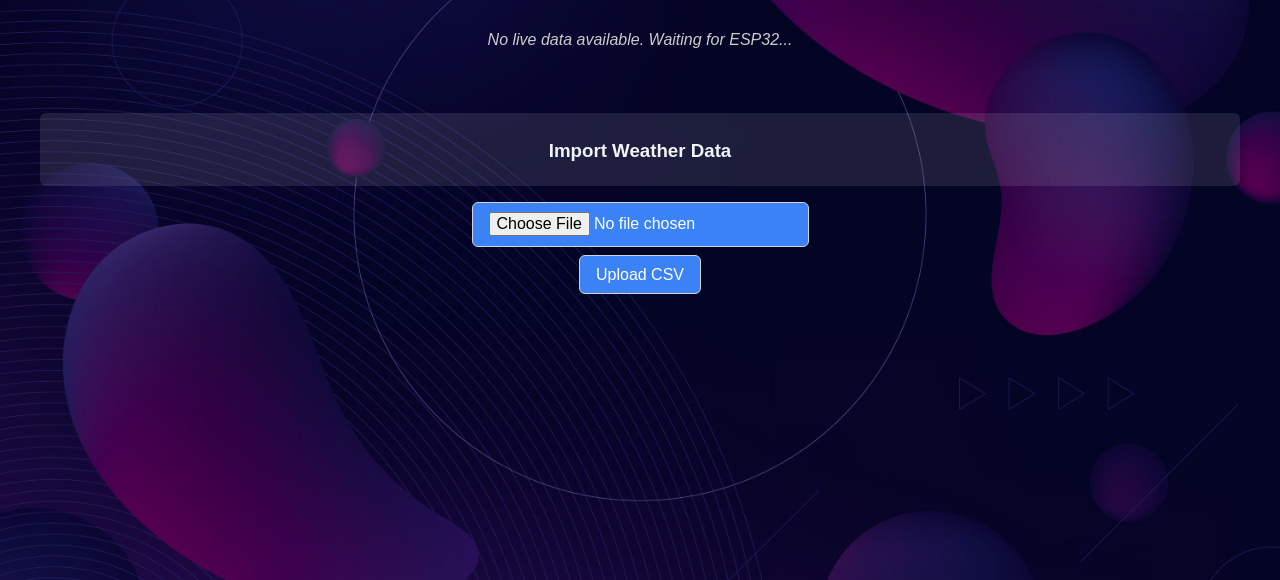
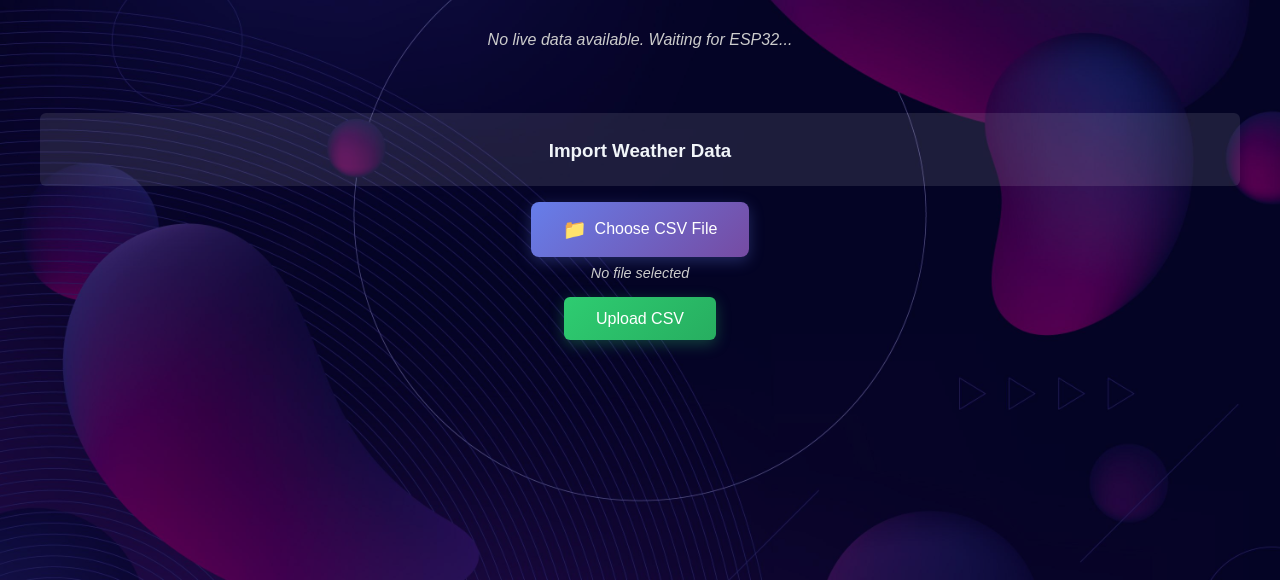
Before and after one commit to lyzo111/MyWeatherReport, a Flask app: page / in a window 1280 px wide. Shown: the part 212-792 px from the top of the page. Run offline with Flask 3, Linux system fonts and the light colour scheme.

Commit message:
changed styling and added buttons for exporting to csv and json

```diff
--- a/static/css/style.css
+++ b/static/css/style.css
@@ -234,3 +234,137 @@ table.csv-preview td {
     padding: 0.4rem 0.8rem;
     font-size: 0.9rem;
 }
+
+/* Upload Form Styling */
+.upload-form {
+    display: flex;
+    flex-direction: column;
+    gap: 1rem;
+    max-width: 500px;
+    margin: 0 auto;
+}
+
+.file-upload-container {
+    position: relative;
+    display: flex;
+    flex-direction: column;
+    align-items: center;
+    gap: 0.5rem;
+}
+
+.file-upload-container input[type="file"] {
+    position: absolute;
+    opacity: 0;
+    width: 0;
+    height: 0;
+}
+
+.file-upload-button {
+    display: flex;
+    align-items: center;
+    gap: 0.5rem;
+    padding: 1rem 2rem;
+    background: linear-gradient(135deg, #667eea 0%, #764ba2 100%);
+    color: white;
+    border: none;
+    border-radius: 8px;
+    cursor: pointer;
+    transition: all 0.3s ease;
+    font-size: 1rem;
+    font-weight: 500;
+    box-shadow: 0 4px 15px rgba(102, 126, 234, 0.3);
+}
+
+.file-upload-button:hover {
+    transform: translateY(-2px);
+    box-shadow: 0 6px 20px rgba(102, 126, 234, 0.4);
+}
+
+.upload-icon {
+    font-size: 1.2rem;
+}
+
+.file-name {
+    font-size: 0.9rem;
+    color: #ccc;
+    font-style: italic;
+}
+
+.file-name.file-selected {
+    color: #4ecdc4;
+    font-weight: 500;
+    font-style: normal;
+}
+
+.upload-submit-button {
+    padding: 0.8rem 2rem;
+    background: linear-gradient(135deg, #2ecc71 0%, #27ae60 100%);
+    color: white;
+    border: none;
+    border-radius: 6px;
+    cursor: pointer;
+    font-size: 1rem;
+    font-weight: 500;
+    transition: all 0.3s ease;
+    box-shadow: 0 4px 15px rgba(46, 204, 113, 0.3);
+}
+
+.upload-submit-button:hover {
+    transform: translateY(-2px);
+    box-shadow: 0 6px 20px rgba(46, 204, 113, 0.4);
+}
+
+.upload-submit-button:disabled {
+    background: #95a5a6;
+    cursor: not-allowed;
+    transform: none;
+    box-shadow: none;
+}
+
+/* Export Buttons */
+.section-header {
+    display: flex;
+    justify-content: space-between;
+    align-items: center;
+    flex-wrap: wrap;
+    gap: 1rem;
+}
+
+.export-buttons {
+    display: flex;
+    gap: 0.5rem;
+    flex-wrap: wrap;
+}
+
+.export-button {
+    display: inline-flex;
+    align-items: center;
+    gap: 0.3rem;
+    padding: 0.5rem 1rem;
+    border-radius: 6px;
+    text-decoration: none;
+    font-size: 0.9rem;
+    font-weight: 500;
+    transition: all 0.3s ease;
+    color: white;
+}
+
+.csv-export {
+    background: linear-gradient(135deg, #e74c3c 0%, #c0392b 100%);
+    box-shadow: 0 2px 10px rgba(231, 76, 60, 0.3);
+}
+
+.csv-export:hover {
+    transform: translateY(-2px);
+    box-shadow: 0 4px 15px rgba(231, 76, 60, 0.4);
+}
+
+.json-export {
+    background: linear-gradient(135deg, #f39c12 0%, #e67e22 100%);
+    box-shadow: 0 2px 10px rgba(243, 156, 18, 0.3);
+}
+
+.json-export:hover {
+    transform: translateY(-2px);
+    box-shadow: 0 4px 15px rgba(243, 156, 18, 0.4);
+}
--- a/templates/index.html
+++ b/templates/index.html
@@ -66,9 +66,16 @@
             <h3>Import Weather Data</h3>
         </div>
 
-        <form method="post" action="/" enctype="multipart/form-data">
-            <input type="file" name="file" accept=".csv" required>
-            <input type="submit" value="Upload CSV">
+        <form method="post" action="/" enctype="multipart/form-data" class="upload-form">
+            <div class="file-upload-container">
+                <input type="file" name="file" id="csv-file" accept=".csv" required>
+                <label for="csv-file" class="file-upload-button">
+                    <span class="upload-icon">📁</span>
+                    <span class="upload-text">Choose CSV File</span>
+                </label>
+                <span class="file-name" id="file-name">No file selected</span>
+            </div>
+            <button type="submit" class="upload-submit-button">Upload CSV</button>
         </form>
 
         {% if success %}
@@ -115,7 +122,13 @@
     {% if username %}
     <div class="data-section">
         <div class="section-title">
-            <h3>Your Saved Weather Data</h3>
+            <div class="section-header">
+                <h3>Your Saved Weather Data</h3>
+                <div class="export-buttons">
+                    <a href="/export/csv" class="export-button csv-export">📊 Export CSV</a>
+                    <a href="/export/json" class="export-button json-export">📄 Export JSON</a>
+                </div>
+            </div>
         </div>
 
         <!-- Filter Section -->
@@ -298,6 +311,22 @@
 
             console.log('Chart created successfully');
         });
+
+        // File upload handling
+        const fileInput = document.getElementById('csv-file');
+        const fileNameSpan = document.getElementById('file-name');
+
+        if (fileInput && fileNameSpan) {
+            fileInput.addEventListener('change', function() {
+                if (this.files && this.files.length > 0) {
+                    fileNameSpan.textContent = this.files[0].name;
+                    fileNameSpan.classList.add('file-selected');
+                } else {
+                    fileNameSpan.textContent = 'No file selected';
+                    fileNameSpan.classList.remove('file-selected');
+                }
+            });
+        }
     </script>
     <!-- <script src="index.js"></script> -->
 </body>
```
